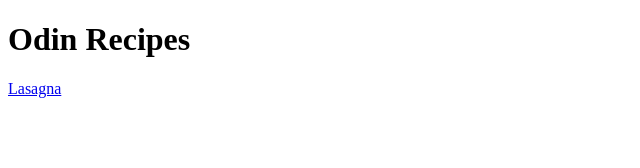
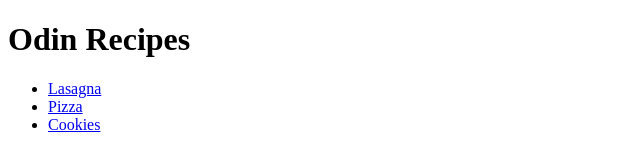
Before and after one commit to starpeaches/odin-recipes, a plain HTML site: page index.html in a window 1280 px wide. Shown: the whole page, without its empty margins (0-640 px from the left). Drawn offline with Linux system fonts and the light colour scheme.

Commit message:
index.html

```diff
--- a/index.html
+++ b/index.html
@@ -7,7 +7,10 @@
 </head>
 <body>
     <h1>Odin Recipes</h1>
-    <a href="recipes/lasagna.html">Lasagna</a>
-
+    <ul>
+    <li><a href="recipes/lasagna.html">Lasagna</a></li>
+    <li><a href="recipes/pizza.html">Pizza</a></li>
+   <li><a href="recipes/cookies.html">Cookies</a></li>
+    </ul>
 </body>
 </html>
```
